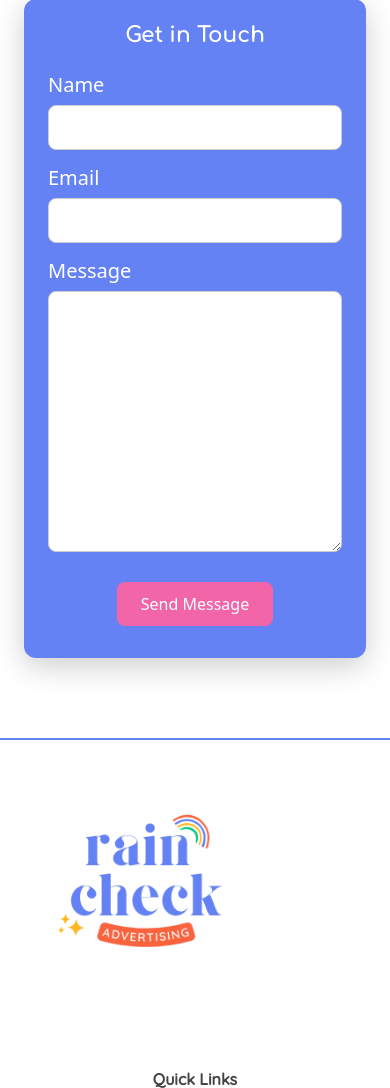
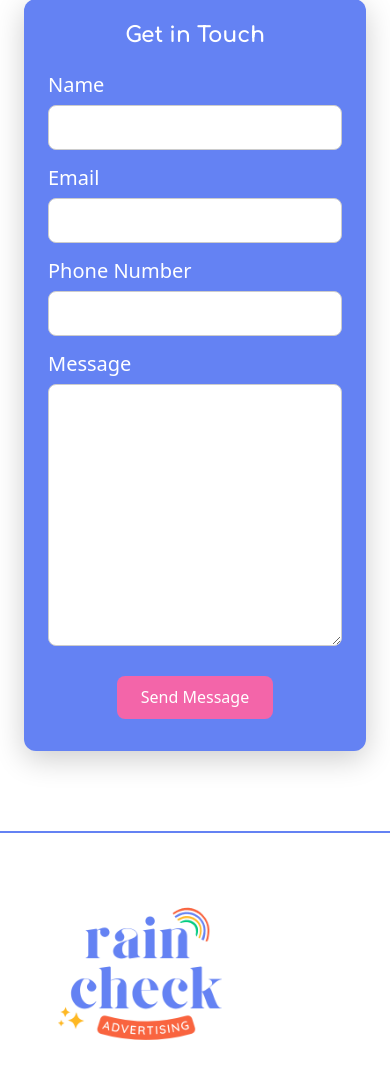
Before and after one commit to hiscloan/raincheck, a Django app: page /contact/ in a window 390 px wide. Shown: the part 222-1310 px from the top of the page. Run offline with Django 5.2, Linux system fonts and the light colour scheme.

Commit message:
added phone number field to contact

```diff
--- a/raincheck_app/templates/raincheck_app/contact.html
+++ b/raincheck_app/templates/raincheck_app/contact.html
@@ -25,6 +25,11 @@
               </div>
 
               <div class="mb-3">
+                <label for="id_phone" class="form-label h5">Phone Number</label>
+                {{ form.phone }}
+              </div>
+
+              <div class="mb-3">
                 <label for="id_message" class="form-label h5">Message</label>
                 {{ form.message }}
               </div>
--- a/raincheck_app/views.py
+++ b/raincheck_app/views.py
@@ -33,9 +33,9 @@
 
             send_mail(
                 subject='New Contact Form Submission',
-                message=f"From: {data['name']} <{data['email']}>\n\n{data['message']}",
+                message=f"From: {data['name']}\n\n {data['email']} \n\n {data['phone']}\n\n{data['message']}",
                 from_email=settings.DEFAULT_FROM_EMAIL,
-                recipient_list=['rainalexiss@gmail.com'],
+                recipient_list=['rainealexiss@gmail.com'],
                 fail_silently=False,
             )
 
```
